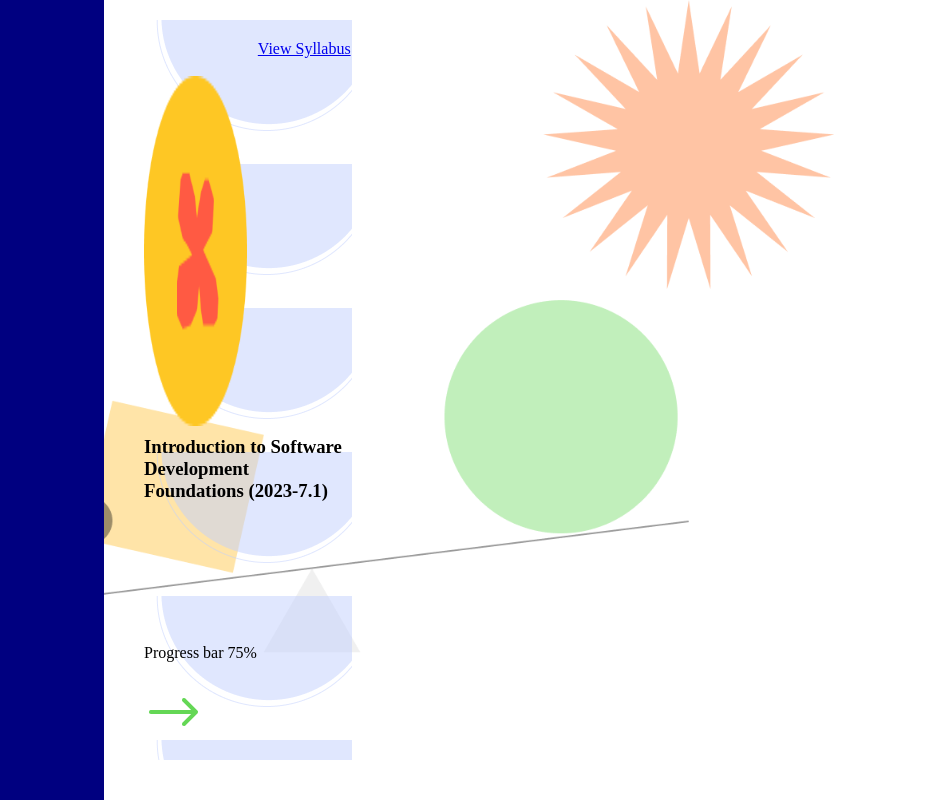
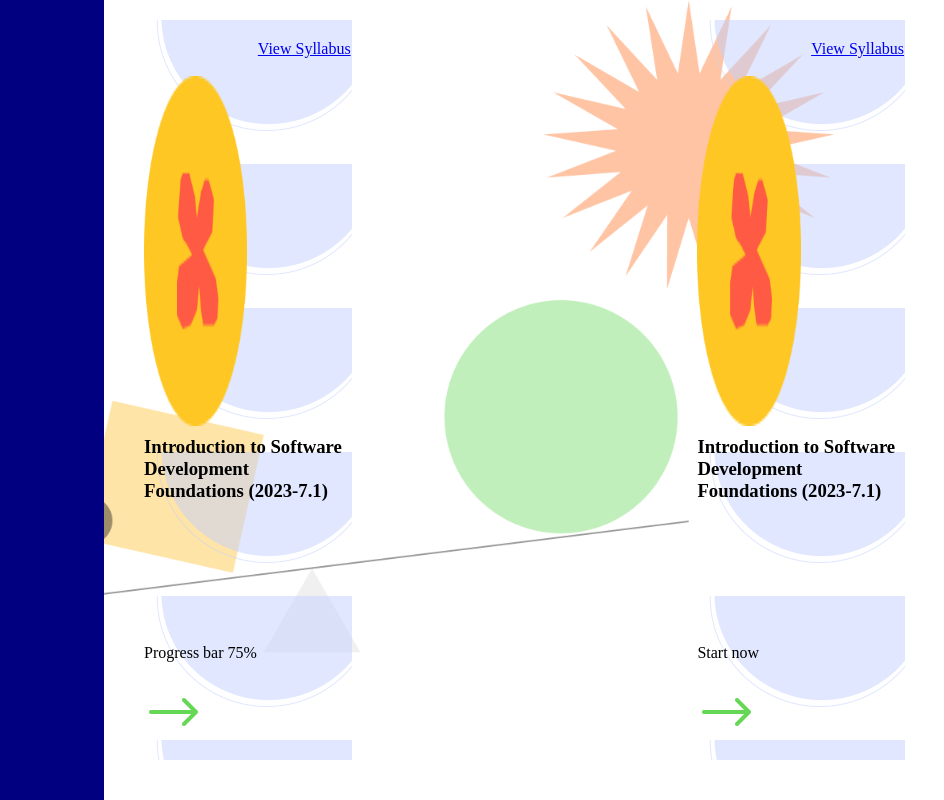
Before and after one commit to brendareyes-techprep/take_home_assignment, a website: page index.html in a window 1280 px wide. Shown: the full height of the page, 336-1280 px from the left. Drawn offline with Linux system fonts and the light colour scheme.

Commit message:
adding second card

```diff
--- a/index.html
+++ b/index.html
@@ -37,6 +37,15 @@
                 <p class="progress-status"> Progress bar 75%</p>
                 <a href="#" class="arrow-link"><img src="assets/arrow-default.png" alt="arrow"></a>
             </div>
+            <div class="card1">
+                <a class="syllabus-link" href="#">View Syllabus</a>
+                <br>
+                <img class="course-icon" src="assets/card thumbnail.png" alt="Course Icon">
+                <h3 class="course-name">Introduction to Software Development Foundations (2023-7.1)</h3>
+                <div class="space"></div>
+                <p class="progress-status">Start now</p>
+                <a href="#" class="arrow-link"><img src="assets/arrow-default.png" alt="arrow"></a>
+            </div>
         </main>
     </div>
 </body>
--- a/styles.css
+++ b/styles.css
@@ -71,6 +71,18 @@ body {
     align-items: flex-start;
     border: medium;
 }
+.card1 {
+    width: calc(33.33% - 20px);
+    margin-bottom: 20px;
+    background-image: url(assets/card\ bg-1.png);
+    padding: 20px;
+    box-sizing: border-box;
+    position: relative;
+    display: flex;
+    flex-direction: column;
+    align-items: flex-start;
+    border: medium;
+}
 .syllabus-link {
     align-self: flex-end;
     top: 10px;
```
